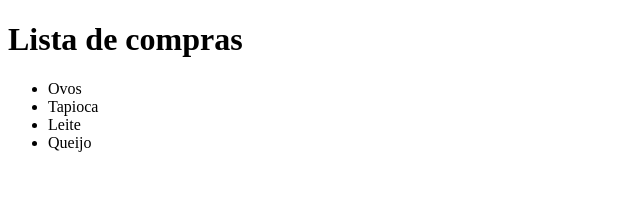
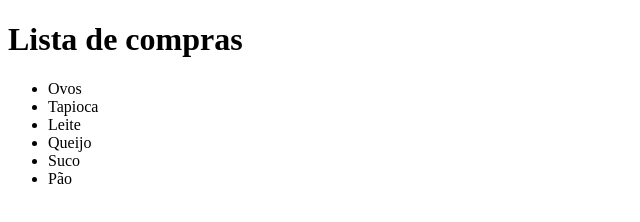
Before and after one commit to ThalesAvila/meu-primeiro-repo-54635, a plain HTML site: page index.html in a window 1280 px wide. Shown: the full height of the page, 0-640 px from the left. Drawn offline with Linux system fonts and the light colour scheme.

Commit message:
Adicionando items que eu esqueci

```diff
--- a/index.html
+++ b/index.html
@@ -13,6 +13,8 @@
       <li>Tapioca</li>
       <li>Leite</li>
       <li>Queijo</li>
+      <li>Suco</li>
+      <li>Pão</li>
     </ul>
   </body>
 </html>
```
